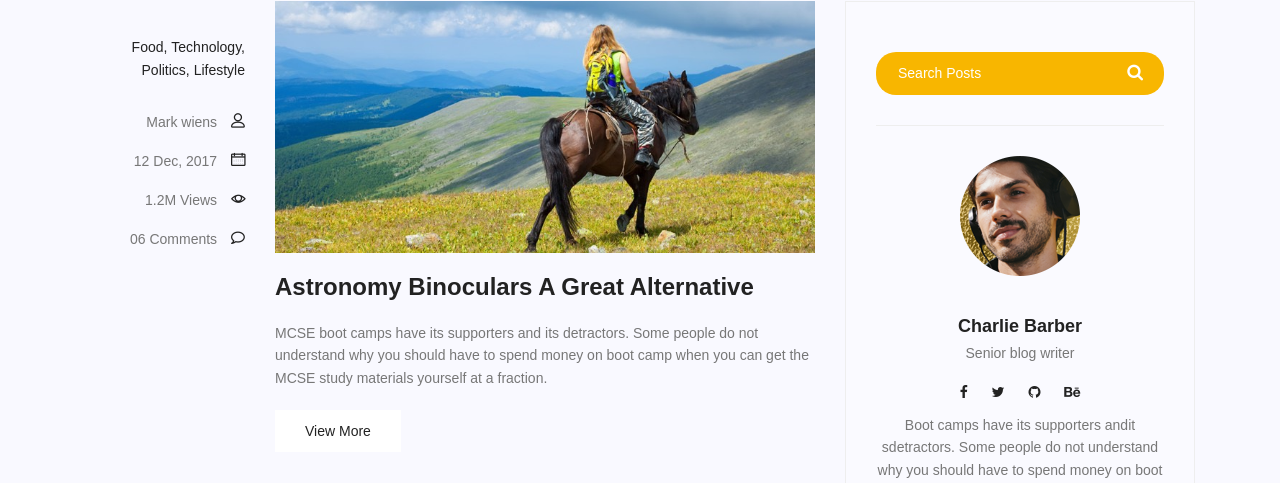
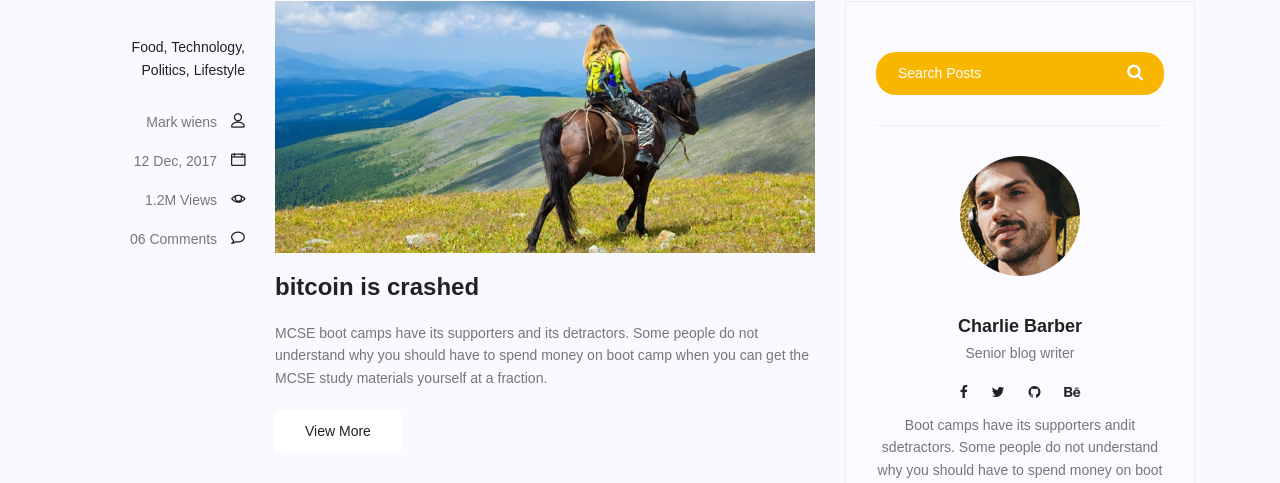
Before and after one commit to Msrp1/my-site, a Django app: page /blog/ in a window 1280 px wide. Shown: the part 1081-1564 px from the top of the page. Run offline with Django 5.2, Linux system fonts and the light colour scheme; some libraries are stand-ins or nearby versions.

Commit message:
change titles

```diff
--- a/blog/views.py
+++ b/blog/views.py
@@ -5,7 +5,8 @@ from django.http import HttpResponse
 # Create your views here.
 
 def blog_view(request):
-    return render(request,'blog/blog-home.html')
+    context = {'title':'bitcoin is crashed'}
+    return render(request,'blog/blog-home.html',context)
 
 
 def blog_single(request):
--- a/templates/blog/blog-home.html
+++ b/templates/blog/blog-home.html
@@ -105,7 +105,7 @@
 									<div class="feature-img">
 										<img class="img-fluid" src="{% static 'img/blog/feature-img1.jpg' %}" alt="">
 									</div>
-									<a class="posts-title" href="blog-single.html"><h3>Astronomy Binoculars A Great Alternative</h3></a>
+									<a class="posts-title" href="blog-single.html"><h3>{{title}}</h3></a>
 									<p class="excert">
 										MCSE boot camps have its supporters and its detractors. Some people do not understand why you should have to spend money on boot camp when you can get the MCSE study materials yourself at a fraction.
 									</p>
```
